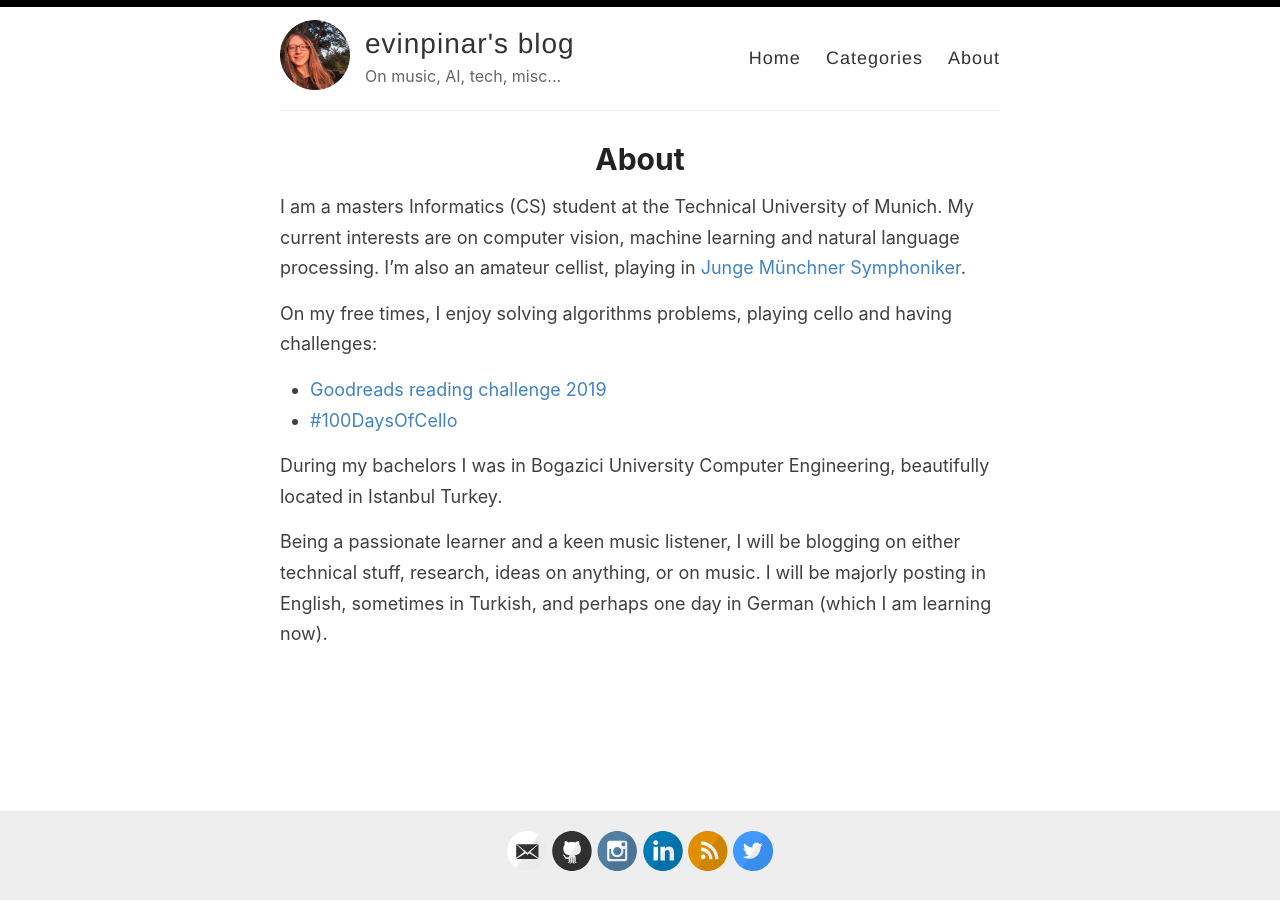
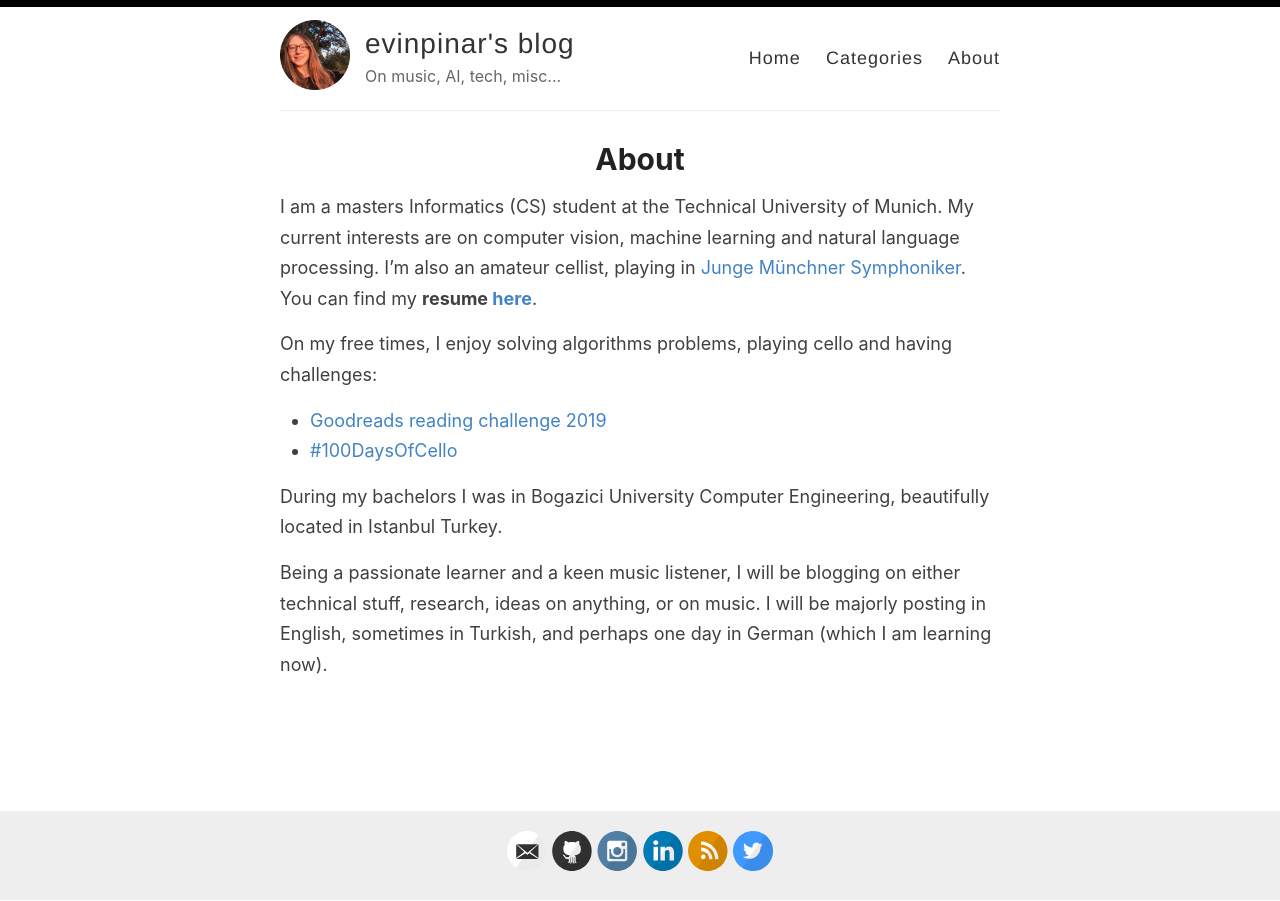
Before and after one commit to evinpinar/evinpinar.github.io, a Jekyll site: the page built from _pages/about.md, in a window 1280 px wide. Built offline with Jekyll 4.4.1, drawn with Linux system fonts in a browser that asks for light colours.

Commit message:
Update about.md

```diff
--- a/_pages/about.md
+++ b/_pages/about.md
@@ -4,7 +4,7 @@ title: About
 permalink: /about/
 ---
 
-I am a masters Informatics (CS) student at the Technical University of Munich. My current interests are on computer vision, machine learning and natural language processing. I'm also an amateur cellist, playing in [Junge Münchner Symphoniker](http://junge-muenchner-symphoniker.de).
+I am a masters Informatics (CS) student at the Technical University of Munich. My current interests are on computer vision, machine learning and natural language processing. I'm also an amateur cellist, playing in [Junge Münchner Symphoniker](http://junge-muenchner-symphoniker.de). You can find my **resume [here](https://github.com/evinpinar/evinpinar.github.io/raw/master/Ornek_EvinPinar.pdf)**.
 
 On my free times, I enjoy solving algorithms problems, playing cello and having challenges:
 - [Goodreads reading challenge 2019](https://www.goodreads.com/user_challenges/14816667)
```
